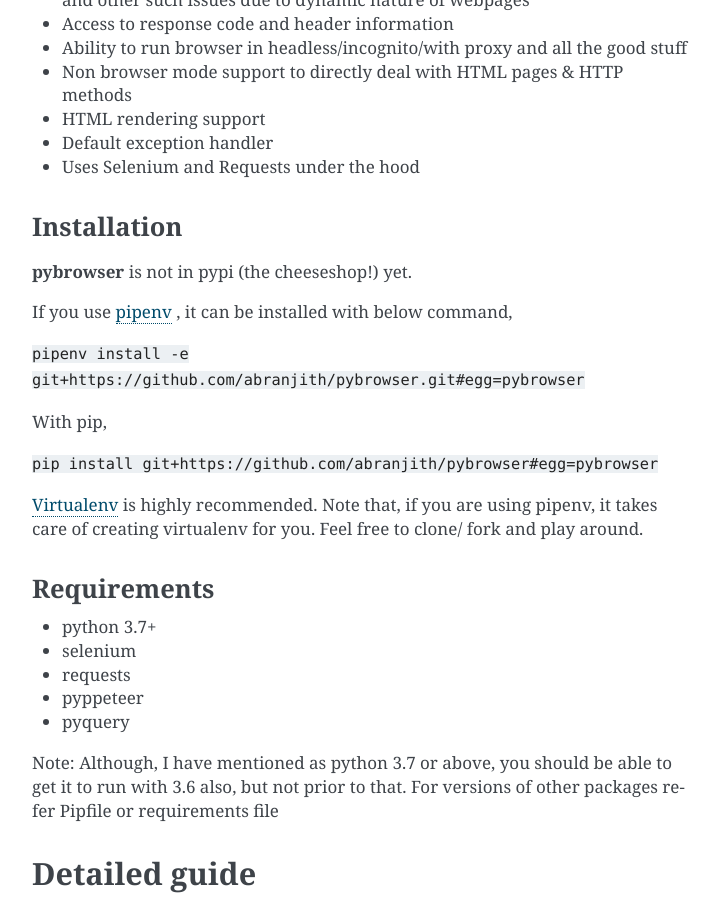
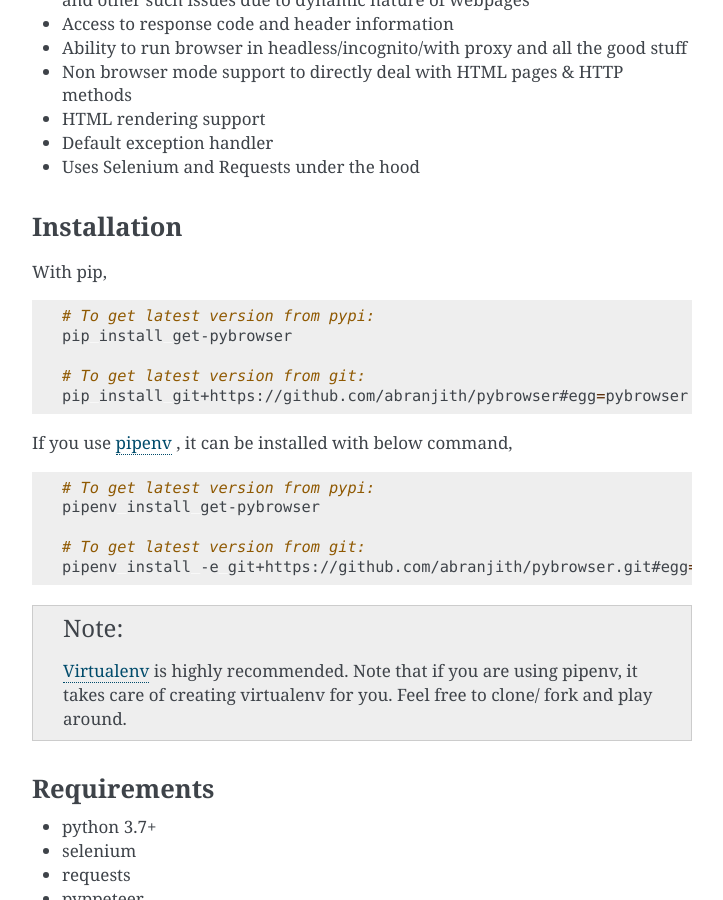
Before and after one commit to abranjith/pybrowser, a Sphinx documentation site: the page built from readthedocs/source/index.rst, in a window 1280 px wide and 900 px high, scrolled down 1155 px. Shown: the whole window, without its empty margins (388-1111 px from the left). Built offline with Sphinx 7.4.7, drawn with Linux system fonts in a browser that asks for light colours.

Commit message:
docs for pip

```diff
--- a/readthedocs/source/index.rst
+++ b/readthedocs/source/index.rst
@@ -53,19 +53,27 @@
 
 **Installation**
 ----------------
-**pybrowser** is not in pypi (the cheeseshop!) yet.
+With pip,
+
+.. code-block:: bash
+
+    # To get latest version from pypi:
+    pip install get-pybrowser
+
+    # To get latest version from git:
+    pip install git+https://github.com/abranjith/pybrowser#egg=pybrowser
 
 If you use `pipenv <https://pipenv.readthedocs.io/en/latest/>`_ , it can be installed with below command,
 
-``pipenv install -e git+https://github.com/abranjith/pybrowser.git#egg=pybrowser``
+.. code-block:: bash
 
-With pip,
+    # To get latest version from pypi:
+    pipenv install get-pybrowser
 
-``pip install git+https://github.com/abranjith/pybrowser#egg=pybrowser``
+    # To get latest version from git:
+    pipenv install -e git+https://github.com/abranjith/pybrowser.git#egg=pybrowser
 
-`Virtualenv <https://docs.python.org/3/library/venv.html>`_ is highly recommended. Note that, if you are using pipenv, it takes care
-of creating virtualenv for you.
-Feel free to clone/ fork and play around.
+.. note:: `Virtualenv <https://docs.python.org/3/library/venv.html>`_ is highly recommended. Note that if you are using pipenv, it takes care of creating virtualenv for you. Feel free to clone/ fork and play around.
 
 **Requirements**
 ----------------
--- a/setup.py
+++ b/setup.py
@@ -10,7 +10,7 @@
 from setuptools import setup
 
 # Package meta-data.
-NAME = 'py-browser'
+NAME = 'get-pybrowser'
 DESCRIPTION = 'Selenium based, user friendly Browser Automation API'
 URL = 'https://github.com/abranjith/pybrowser'
 EMAIL = 'abranjith@gmail.com'
```
Also changed, not shown: 6 other files.
